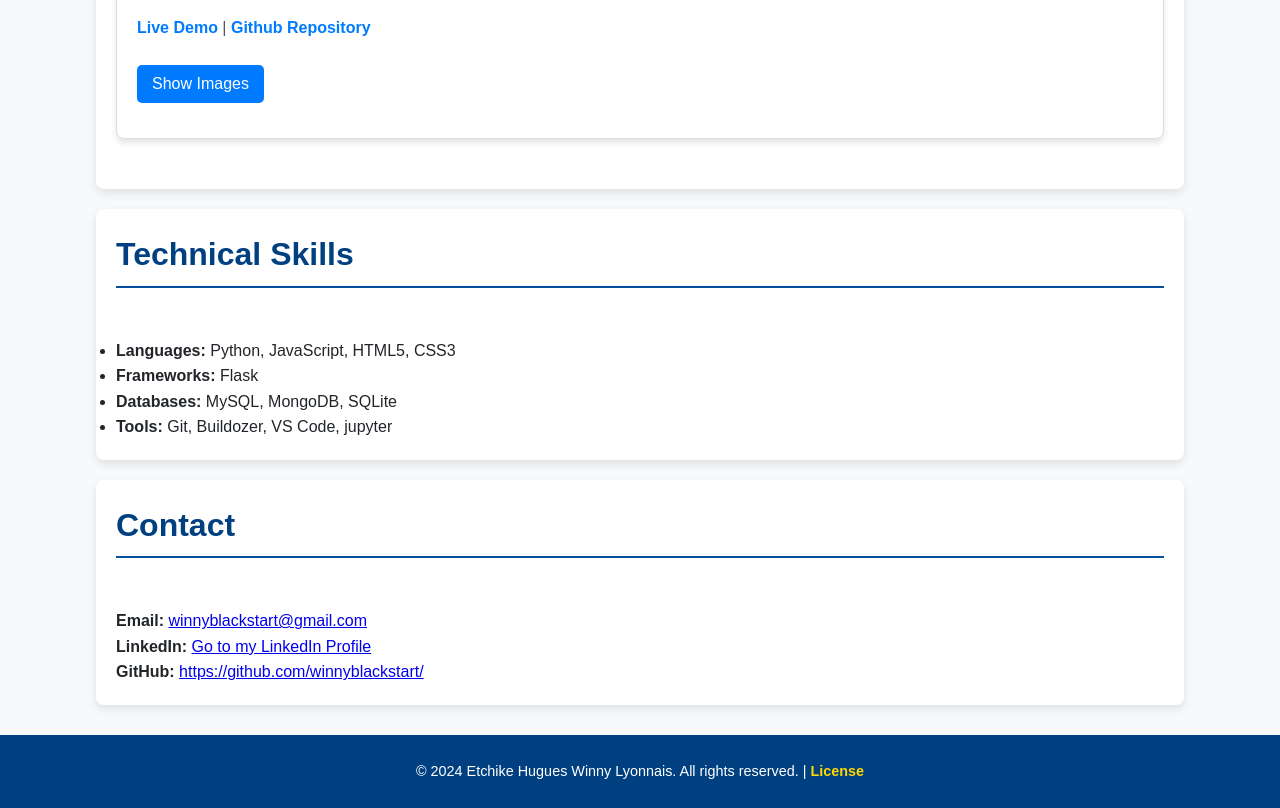
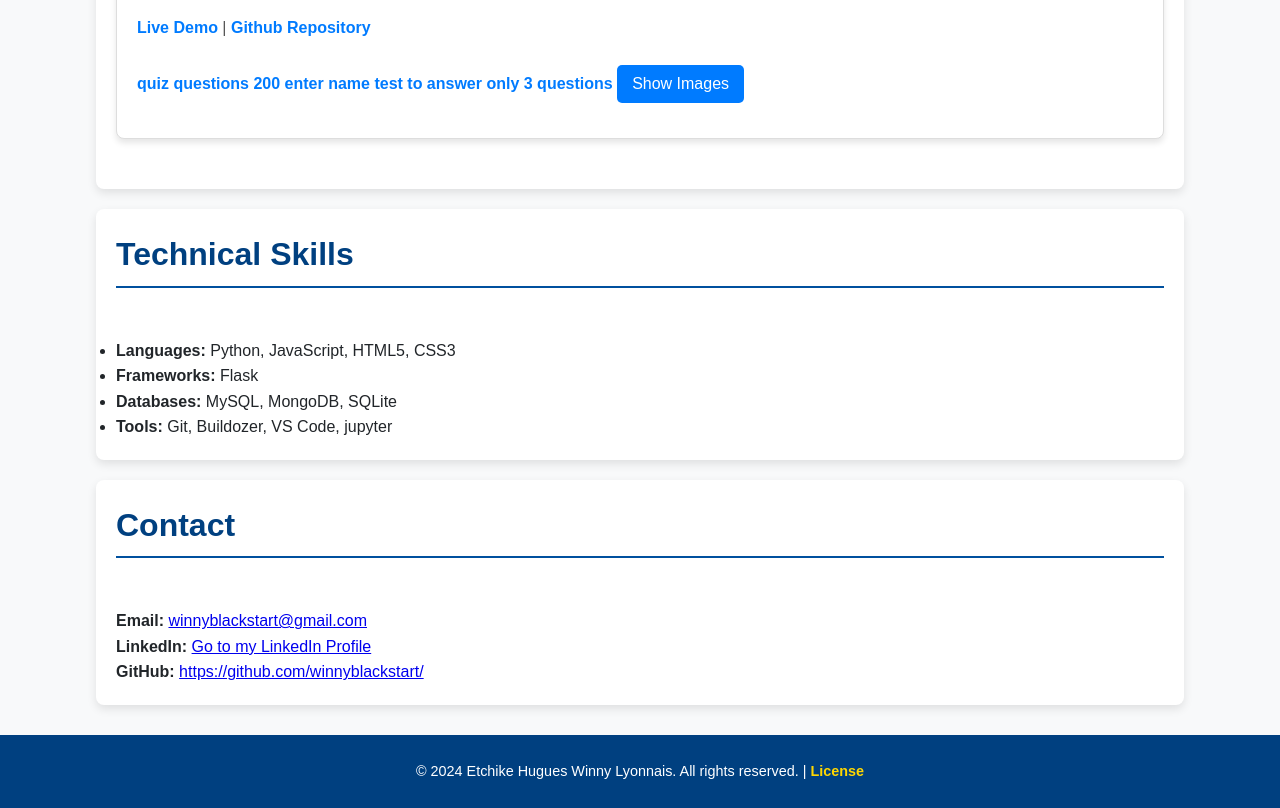
Before and after one commit to winnyblackstart/MyPortfolio, a plain HTML site: page index.html in a window 1280 px wide. Shown: the part 2377-3185 px from the top of the page. Drawn offline with Linux system fonts and the light colour scheme.

Commit message:
Update index.html

```diff
--- a/index.html
+++ b/index.html
@@ -266,6 +266,7 @@
             <p><strong>Technologies:</strong> Flask, SQLAlchemy</p>
             <p><strong>Features:</strong> Dynamic question display,scoring, responsive design, certificate generation.</p>
             <p><a href="https://winny.pythonanywhere.com/">Live Demo</a> | <a href="https://github.com/winnyblackstart/Quizz">Github Repository</a></p>
+            <a>quiz questions 200 enter name test to answer only 3 questions</a>
             <button class="collapsible-btn" onclick="toggleGallery('gallery2')">Show Images</button>
             <div class="image-gallery" id="gallery2">
                 <img src="static/quizzy1.png" alt="Quizzy 1">
```
